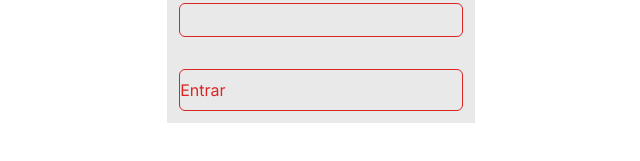
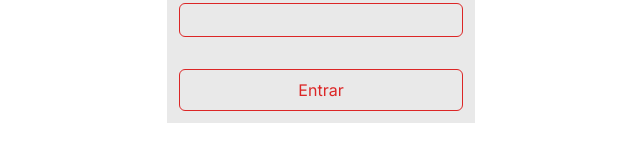
Before and after one commit to 1Edum/Merenda, a Next.js app in the folder frontend/: page /login in a window 1280 px wide. Shown: the part 432-593 px from the top of the page, without its empty margins (319-959 px from the left). Built offline with nearby package versions, Linux system fonts and the light colour scheme.

Commit message:
feat: update button and header component

```diff
--- a/frontend/app/_components/button.tsx
+++ b/frontend/app/_components/button.tsx
@@ -6,7 +6,7 @@ interface ButtonProps{
 
 function Button({text}: ButtonProps) {
   return (
-    <div className='border-primary text-primary border w-full py-2 rounded-md'>{text}</div>
+    <div className='border-primary text-primary border w-full py-2 rounded-md text-center'>{text}</div>
   )
 }
 
--- a/frontend/app/_components/header.tsx
+++ b/frontend/app/_components/header.tsx
@@ -15,7 +15,7 @@ export default function Header() {
             <div className='w-[2px] bg-secondary h-10 my-4'>
 
             </div>
-        <h2 className='text-red-600 font-semibold text-lg'>
+        <h2 className='text-primary font-semibold text-lg'>
             Merenda
         </h2>
     </div>
```
